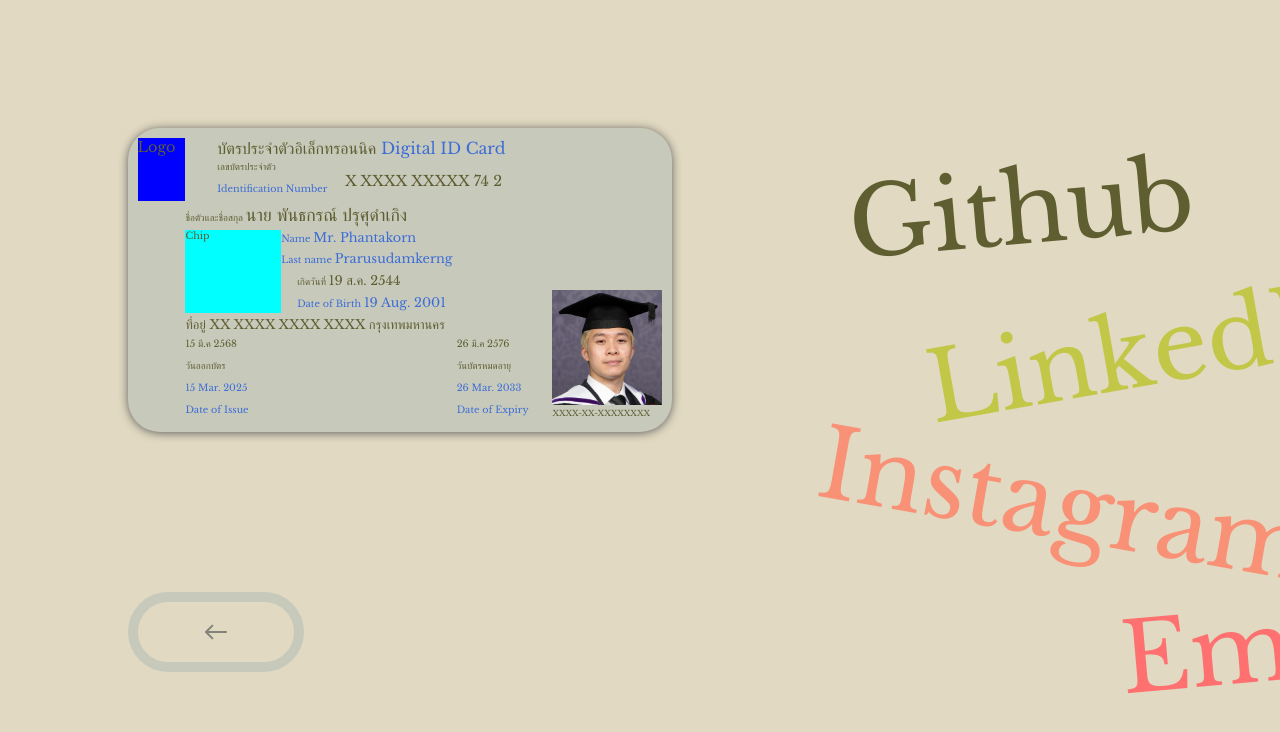
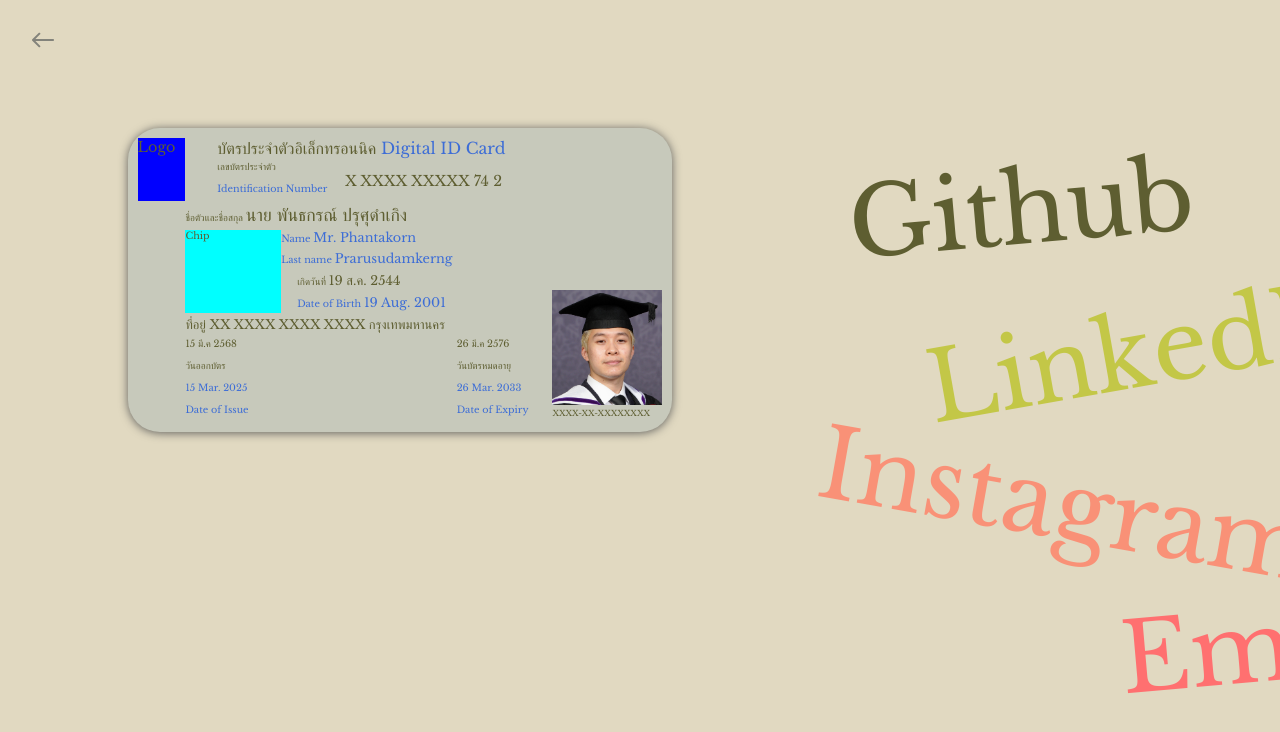
Before and after one commit to phantomcorn/site, a Next.js app: page /about in a window 1280 px wide. Shown: the top 732 px of the page. Built offline with nearby package versions, Linux system fonts and the light colour scheme.

Commit message:
use BackArrow comp on about page

```diff
--- a/src/app/about/page.js
+++ b/src/app/about/page.js
@@ -5,7 +5,7 @@
 import gsap from "gsap"
 import { useRef } from "react"
 import { useRouter } from "next/navigation"
-import Button from "@/components/Button/Button"
+import BackArrow from "@/components/BackArrow/BackArrow"
 
 export default function About() {
 
@@ -47,9 +47,11 @@
 
     return (
         <div className={styles.page}>
-            <div className={styles["section-one"]}>
+             <div className={styles["backarrow-container"]} onClick={onBackClick}>
+                <BackArrow/>
+            </div>
+            <div className={styles["card-container"]}>
                 <Card/>
-                <Button back onClick={onBackClick}/>
             </div>
             <div className={styles["media-container"]}>
                 {media.map((item, i) =>
--- a/src/app/about/page.module.css
+++ b/src/app/about/page.module.css
@@ -6,15 +6,15 @@
     background: var(--primary-one);
 
     box-sizing: border-box;
-    padding: 8rem;
     position: relative;
 }
 
-.section-one {
+.card-container{
     display: flex;
     flex-direction: column;
     justify-content: space-between;
-
+    padding: 8rem;
+    padding-right: 0;
 }
 
 .media-container {
@@ -24,7 +24,8 @@
     flex-direction: column;
     justify-content: space-between;
     font-size: 6rem;
-
+    padding: 8rem;
+    padding-left: 0;
 }
 
 .background {
@@ -37,3 +38,10 @@
     left: 0;
     opacity: 0;
 }
+
+.backarrow-container {
+    position: absolute;
+    padding-top: 2rem;
+    padding-left: 2rem;
+    cursor: pointer;
+}
```
